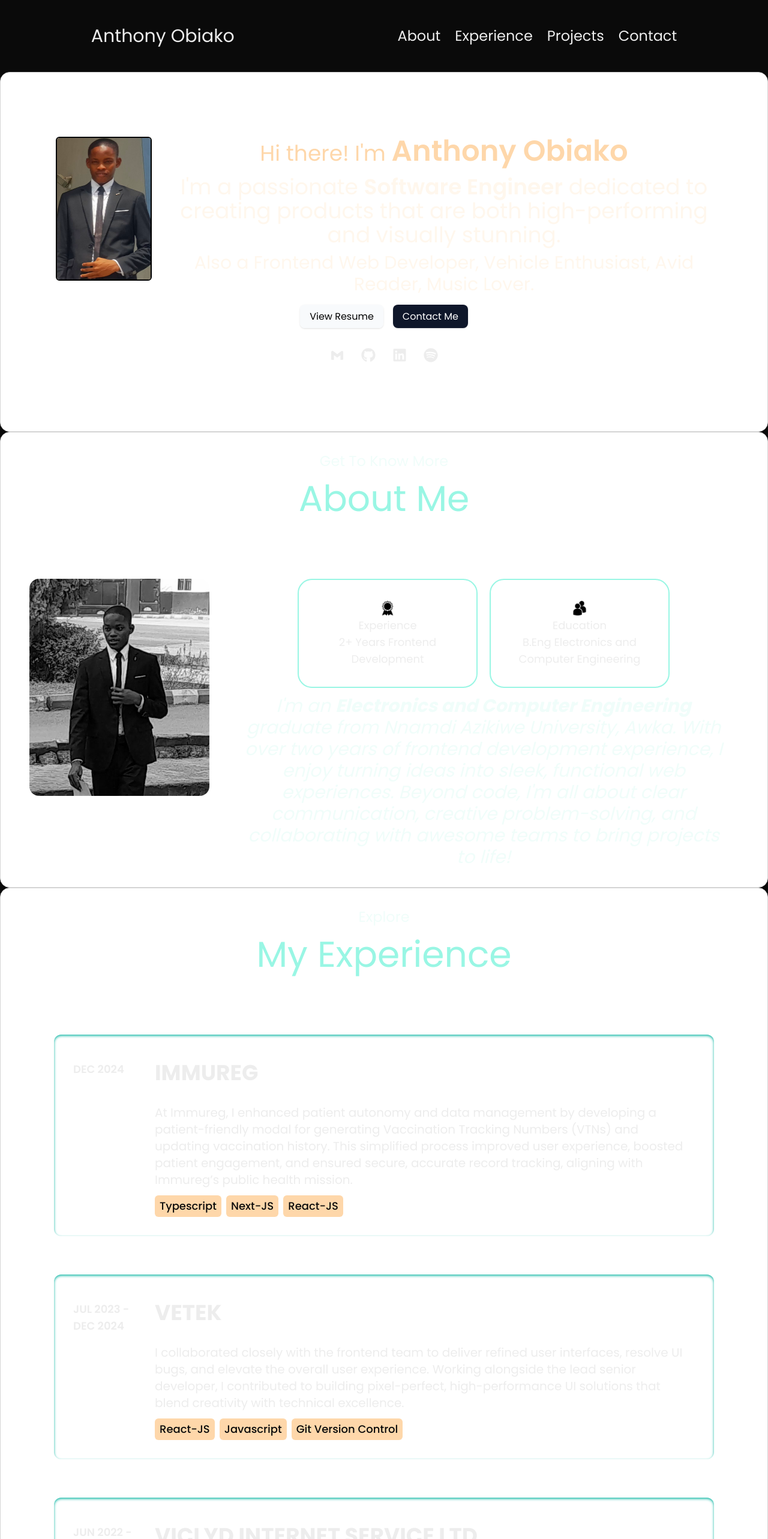
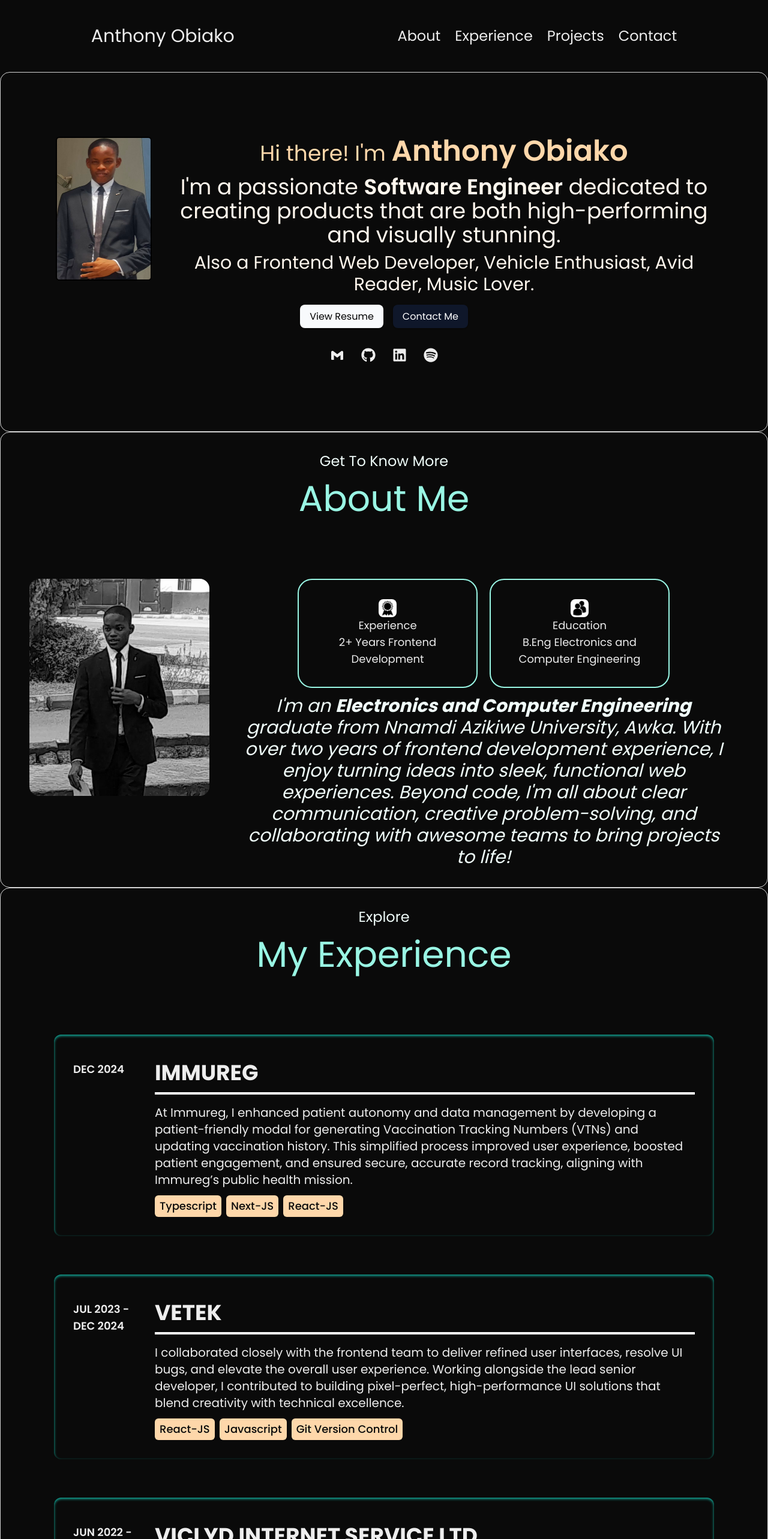
Before and after one commit to Anthony-obiako/Portfolio, a Next.js app: page / in a window 1280 px wide. Shown: the top 2566 px of the page at 60% size. Built offline with nearby package versions, Linux system fonts and the light colour scheme.

Commit message:
edited bg to only dark

```diff
--- a/src/app/pages/about.tsx
+++ b/src/app/pages/about.tsx
@@ -5,7 +5,7 @@ import education from "@/assets/education.png";
 
 const About = () => {
   return (
-    <div id="about" className="w-full h-full min-h-[400px] sm:min-h-[600px] font-light border border-neutral-300 dark:border-neutral-900 shadow-custom dark:shadow-custom-dark rounded-2xl flex flex-col justify-center items-center bg-white dark:bg-black p-8">
+    <div id="about" className="w-full h-full min-h-[400px] sm:min-h-[600px] font-light border border-neutral-300 dark:border-neutral-900 shadow-custom dark:shadow-custom-dark rounded-2xl flex flex-col justify-center items-center dark:bg-black p-8">
       <div className="justify-items-center mb-4 md:mb-16">
         <p className="text-lg md:text-xl lg:text-2xl text-teal-50">Get To Know More</p>
         <h1 className="text-3xl md:text-4xl lg:text-6xl text-teal-200 md:mt-4">About Me</h1>
--- a/src/app/pages/contact.tsx
+++ b/src/app/pages/contact.tsx
@@ -4,7 +4,7 @@ const Contact = () => {
   return (
     <div
       id="contact"
-      className="w-full h-full min-h-[400px] sm:min-h-[600px] font-light border border-neutral-300 dark:border-neutral-900 shadow-custom dark:shadow-custom-dark rounded-2xl flex flex-col justify-center items-center bg-white dark:bg-black p-8"
+      className="w-full h-full min-h-[400px] sm:min-h-[600px] font-light border border-neutral-300 dark:border-neutral-900 shadow-custom dark:shadow-custom-dark rounded-2xl flex flex-col justify-center items-center dark:bg-black p-8"
     >
       <div className="justify-items-center mb-4 md:mb-16">
         <p className="text-lg md:text-xl lg:text-2xl text-teal-50">
--- a/src/app/pages/experience.tsx
+++ b/src/app/pages/experience.tsx
@@ -4,7 +4,7 @@ const Experience = () => {
   return (
     <div
       id="experience"
-      className="w-full h-full min-h-[400px] sm:min-h-[600px] font-light border border-neutral-300 dark:border-neutral-900 shadow-custom dark:shadow-custom-dark rounded-2xl flex flex-col justify-center items-center bg-white dark:bg-black p-8"
+      className="w-full h-full min-h-[400px] sm:min-h-[600px] font-light border border-neutral-300 dark:border-neutral-900 shadow-custom dark:shadow-custom-dark rounded-2xl flex flex-col justify-center items-center dark:bg-black p-8"
     >
       <div className="justify-items-center mb-4 md:mb-16">
         <p className="text-lg md:text-xl lg:text-2xl text-teal-50">Explore</p>
--- a/src/app/pages/profile.tsx
+++ b/src/app/pages/profile.tsx
@@ -8,7 +8,7 @@ import Contacts from "../components/links";
 
 const Profile = () => {
   return (
-    <main className="w-full h-full min-h-[400px] sm:min-h-[600px] font-light border border-neutral-300 dark:border-neutral-900 shadow-custom dark:shadow-custom-dark rounded-2xl flex flex-col justify-center items-center bg-white dark:bg-black p-8">
+    <main className="w-full h-full min-h-[400px] sm:min-h-[600px] font-light border border-neutral-300 dark:border-neutral-900 shadow-custom dark:shadow-custom-dark rounded-2xl flex flex-col justify-center items-center dark:bg-black p-8">
       <div className="text-center justify-items-center lg:px-10">
         <div className=" sm:flex justify-items-center">
           <Image
--- a/src/app/pages/projects.tsx
+++ b/src/app/pages/projects.tsx
@@ -7,7 +7,7 @@ const Projects = () => {
   return (
     <div
       id="projects"
-      className="w-full h-full min-h-[400px] sm:min-h-[600px] font-light border border-neutral-300 dark:border-neutral-900 shadow-custom dark:shadow-custom-dark rounded-2xl flex flex-col justify-center items-center bg-white dark:bg-black p-8"
+      className="w-full h-full min-h-[400px] sm:min-h-[600px] font-light border border-neutral-300 dark:border-neutral-900 shadow-custom dark:shadow-custom-dark rounded-2xl flex flex-col justify-center items-center dark:bg-black p-8"
     >
       <div className="justify-items-center mb-4 md:mb-16">
         <p className="text-lg md:text-xl lg:text-2xl text-teal-50">
```
